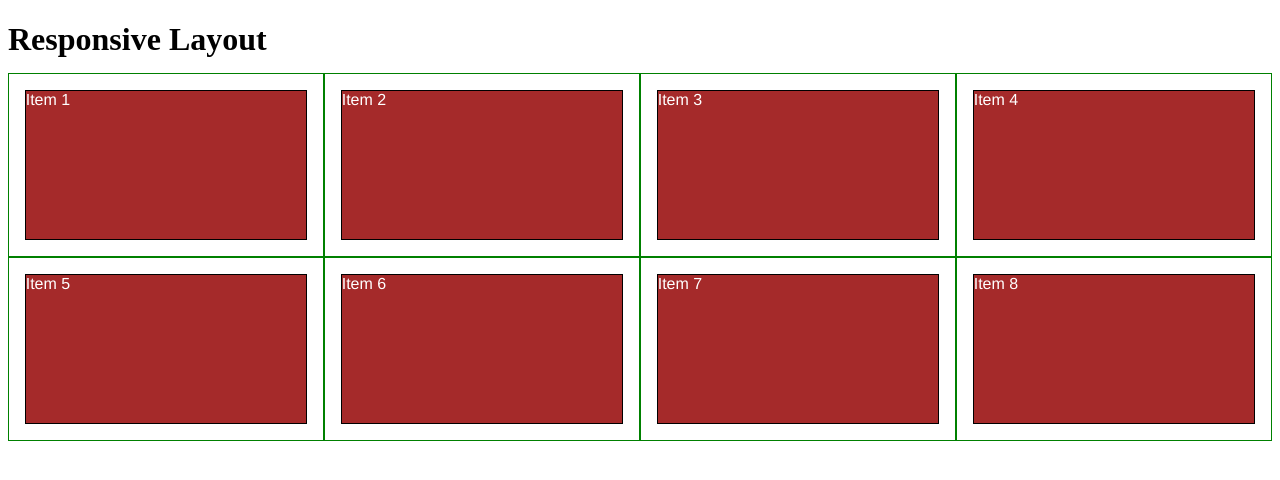
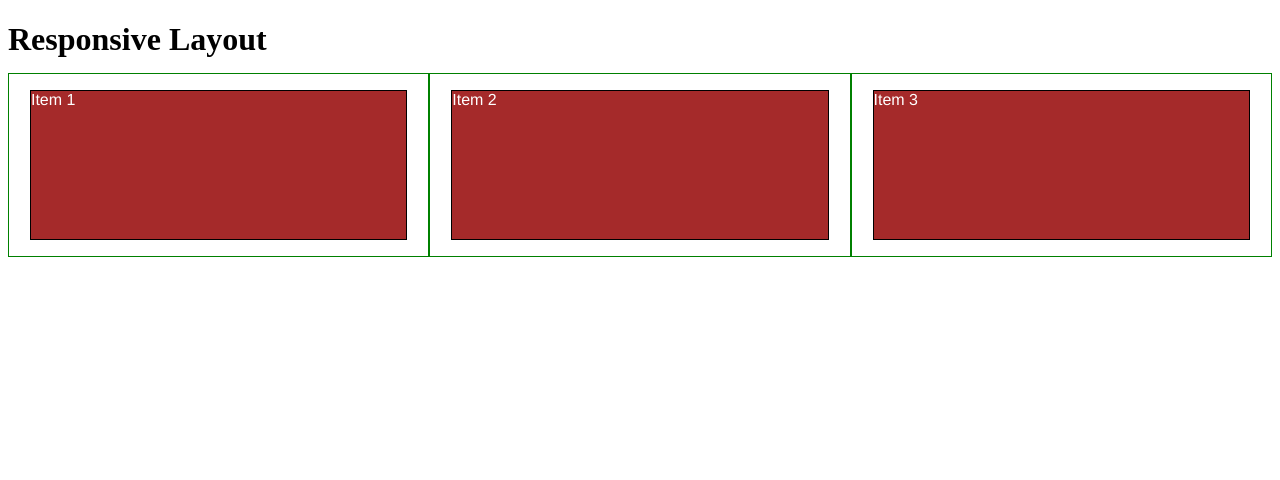
Before and after one commit to PeterDSA/coursera-test, a plain HTML site: page mod2_solution/index.html in a window 1280 px wide. Drawn offline with Linux system fonts and the light colour scheme.

Commit message:
Changes to Assignment 2

```diff
--- a/mod2_solution/index.html
+++ b/mod2_solution/index.html
@@ -11,14 +11,9 @@
 <h1>Responsive Layout</h1>
 
 <div class="row">
-  <div class="col-lg-3 col-md-6"><p>Item 1</p></div>
-  <div class="col-lg-3 col-md-6"><p>Item 2</p></div>
-  <div class="col-lg-3 col-md-6"><p>Item 3</p></div>
-  <div class="col-lg-3 col-md-6"><p>Item 4</p></div>
-  <div class="col-lg-3 col-md-6"><p>Item 5</p></div>
-  <div class="col-lg-3 col-md-6"><p>Item 6</p></div>
-  <div class="col-lg-3 col-md-6"><p>Item 7</p></div>
-  <div class="col-lg-3 col-md-6"><p>Item 8</p></div>
+  <div class="col-lg-4 col-md-6"><p>Item 1</p></div>
+  <div class="col-lg-4 col-md-6"><p>Item 2</p></div>
+  <div class="col-lg-4 col-md-6"><p>Item 3</p></div>
 </div>
 
 </body>
```
